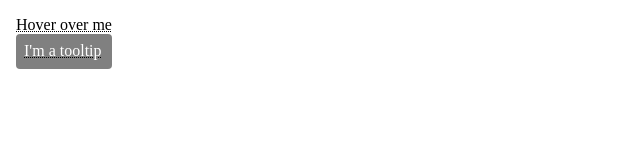
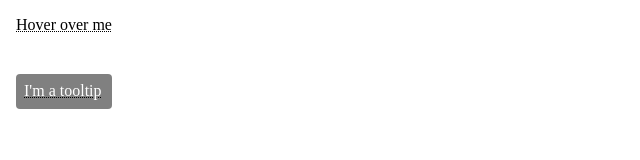
Before and after one commit to IlyassElarbaouti/gromcode, a plain HTML site: page lesson11/task4/index.html in a window 1280 px wide. Shown: the whole page, without its empty margins (0-640 px from the left). Drawn offline with nearby package versions, Linux system fonts and the light colour scheme.

Commit message:
lesson11_task4

```diff
--- a/lesson11/task4/style.css
+++ b/lesson11/task4/style.css
@@ -5,14 +5,13 @@
     text-decoration: underline 1px dotted black;
 }
 .text:hover .tooltip{
-    visibility: visible;
+    display: block;
 }
 .tooltip{
-    visibility: hidden;
+    display: none;
     position: relative;
-    text-decoration:none;
     margin: 0px;
-    display: block;
+    bottom: -40px;
     background-color: grey;
     border-radius: 4px;
     padding: 8px;
```
